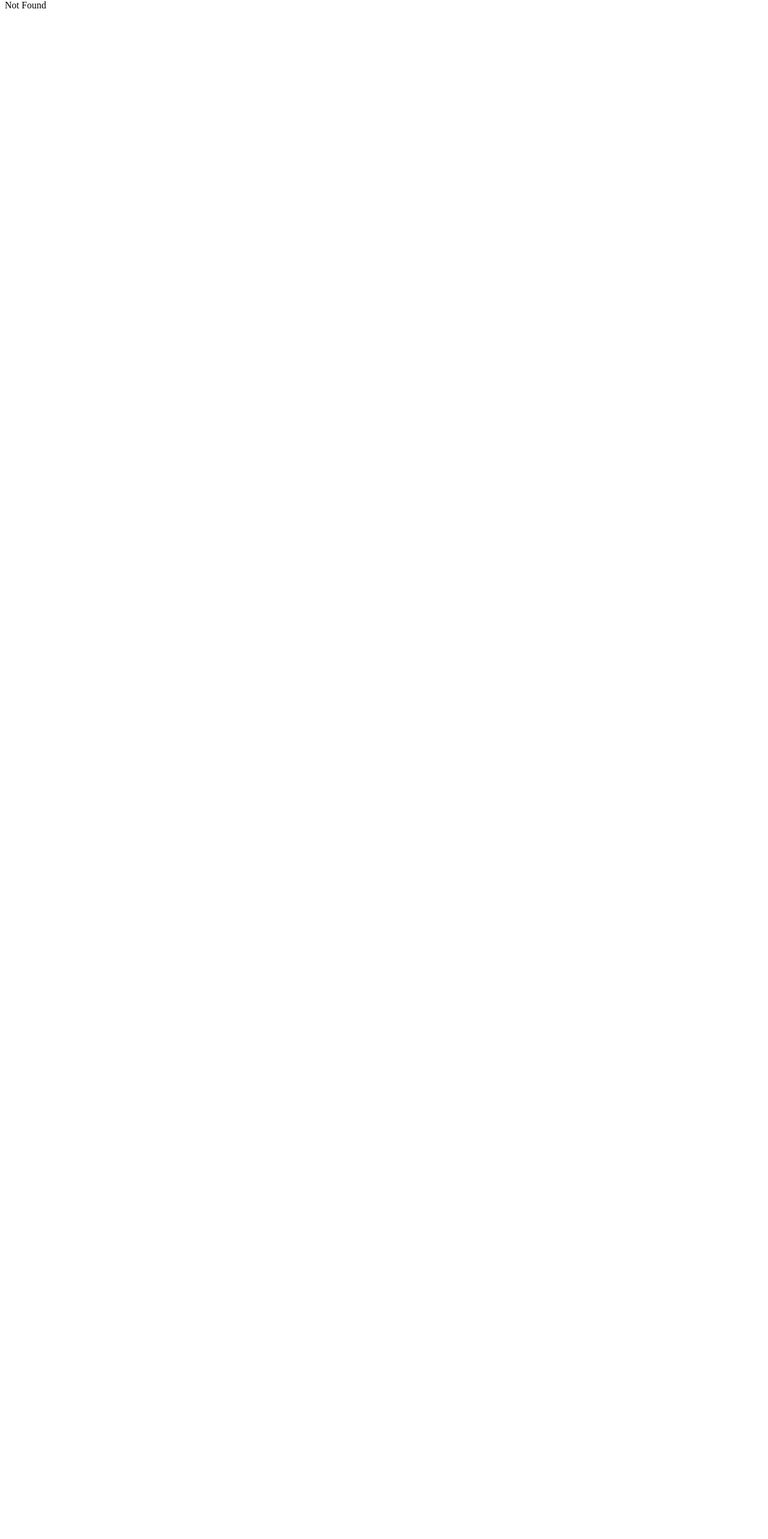
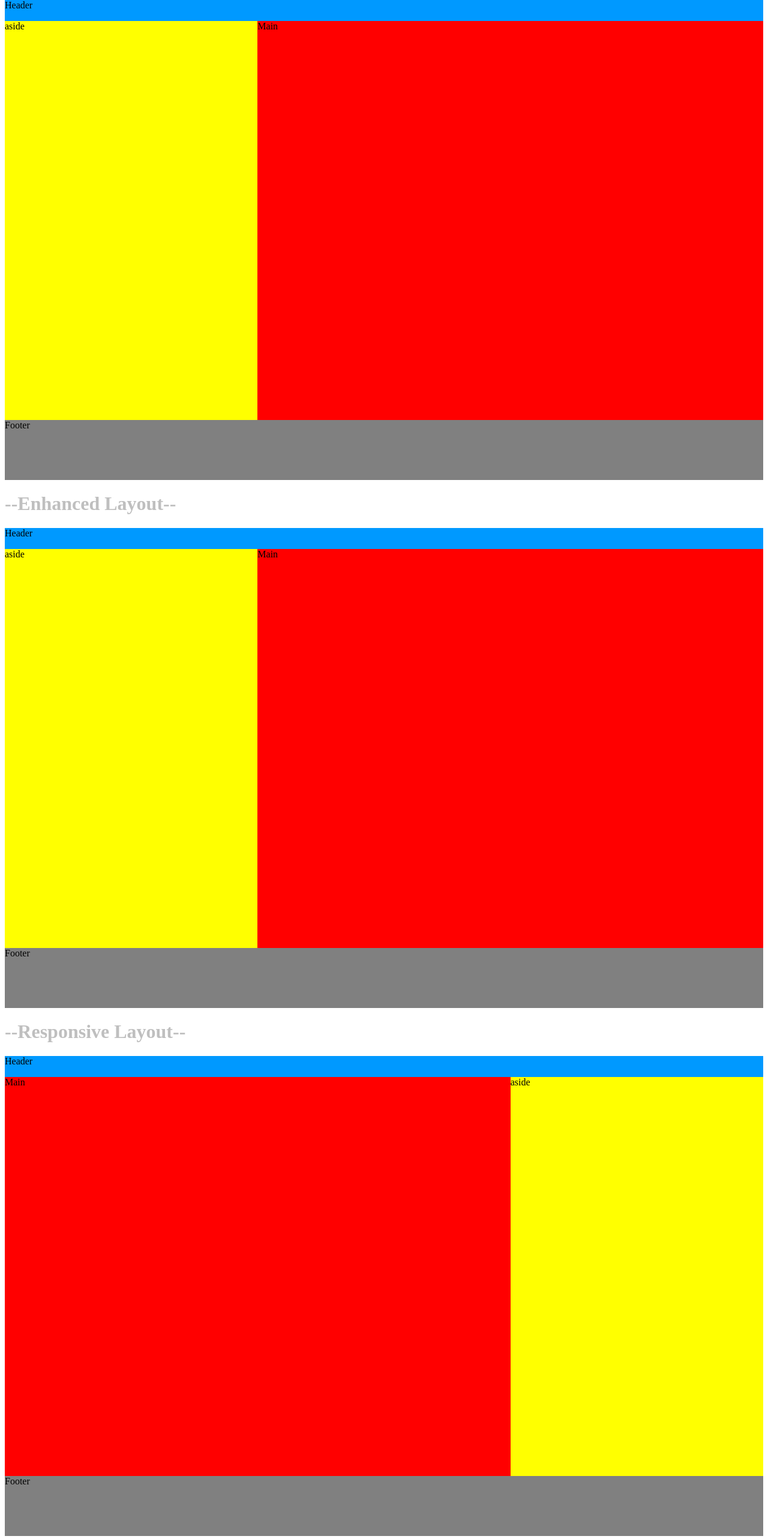
Before and after one commit to ccalobeto/tutorial-svelte, a SvelteKit app: page /layout in a window 1280 px wide. Before the commit this address had no page. Shown: the part 80-2645 px from the top of the page at 60% size. Before the commit the page ends 800 px from the top, so only its background shows below. Built offline with nearby package versions, Linux system fonts and the light colour scheme.

Commit message:
6. Layout

```diff
--- /dev/null
+++ b/src/routes/layout/+page.svelte
@@ -0,0 +1,130 @@
+<h1>--Simple Layout--</h1>
+<section class="container">
+	<header>Header</header>
+	<aside>aside</aside>
+	<main>Main</main>
+	<footer>Footer</footer>
+</section>
+
+<h1>--Enhanced Layout--</h1>
+<section class="container-enhanced">
+	<header>Header</header>
+	<aside>aside</aside>
+	<main>Main</main>
+	<footer>Footer</footer>
+</section>
+
+<h1>--Responsive Layout--</h1>
+<section class="container-responsive">
+	<header>Header</header>
+	<aside>aside</aside>
+	<main>Main</main>
+	<footer>Footer</footer>
+</section>
+
+<style>
+	/* Responsive Layout */
+	.container-responsive {
+		display: grid;
+		grid-template-columns: 1fr 1fr 1fr;
+		grid-template-rows: 35px 1fr 100px;
+		min-height: 100vh;
+		grid-template-areas:
+			'header header sidebar'
+			'content content content'
+			'footer footer footer';
+	}
+
+	@media (width > 600px) {
+		.container-responsive {
+			grid-template-areas:
+				'header header header'
+				'content content sidebar'
+				'footer footer footer';
+		}
+	}
+
+	.container-responsive header {
+		background: #09f;
+		grid-area: header; /* name of the area */
+	}
+
+	.container-responsive aside {
+		background: yellow;
+		grid-area: sidebar; /* name of the area */
+	}
+
+	.container-responsive main {
+		background: red;
+		grid-area: content; /* name of the area */
+	}
+
+	.container-responsive footer {
+		background: gray;
+		grid-area: footer; /* name of the area */
+	}
+
+	/* Layout enhanced */
+	.container-enhanced {
+		display: grid;
+		grid-template-columns: 1fr 1fr 1fr;
+		grid-template-rows: 35px 1fr 100px;
+		min-height: 100vh;
+		grid-template-areas:
+			'header header header'
+			'sidebar content content'
+			'footer footer footer';
+	}
+
+	.container-enhanced header {
+		background: #09f;
+		grid-area: header; /* name of the area */
+	}
+
+	.container-enhanced aside {
+		background: yellow;
+		grid-area: sidebar; /* name of the area */
+	}
+
+	.container-enhanced main {
+		background: red;
+		grid-area: content; /* name of the area */
+	}
+
+	.container-enhanced footer {
+		background: gray;
+		grid-area: footer; /* name of the area */
+	}
+
+	/* Simple Layout but difficult to style*/
+	.container {
+		display: grid;
+		grid-template-columns: 1fr 1fr 1fr;
+		grid-template-rows: 35px 1fr 100px;
+		min-height: 100vh;
+	}
+
+	.container header {
+		background: #09f;
+		grid-column: 1 / 4; /* start column / end column */
+	}
+
+	.container aside {
+		background: yellow;
+	}
+
+	.container main {
+		background: red;
+		grid-column: span 2; /* complete the second column */
+	}
+
+	.container footer {
+		background: gray;
+		grid-column: 1 / 4; /* start column / end column */
+	}
+
+	h1 {
+		color: gray;
+		opacity: 0.5;
+	}
+</style>
```
